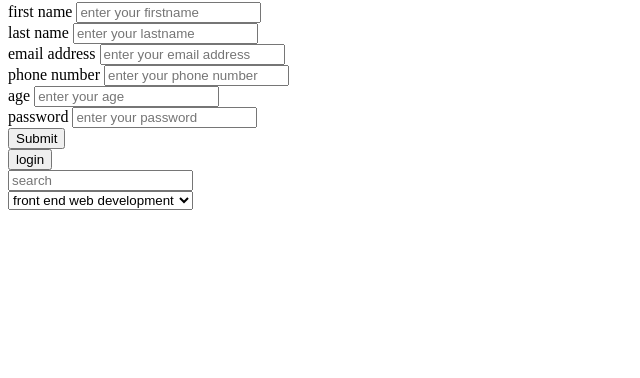
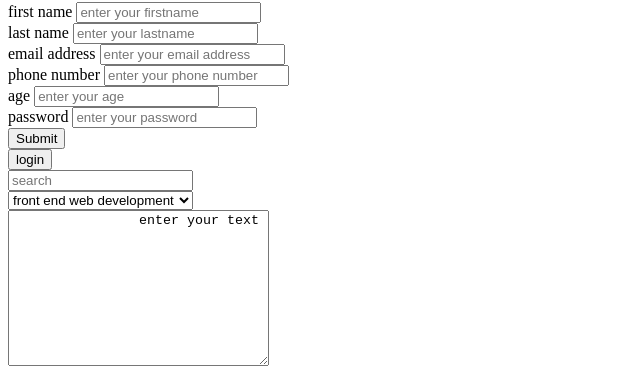
Before and after one commit to Minicoderop/my8thwebsite, a plain HTML site: page index.html in a window 1280 px wide. Shown: the part 1693-2071 px from the top of the page, without its empty margins (0-640 px from the left). Before the commit the page ends 1911 px from the top, so only its background shows below. Drawn offline with Linux system fonts and the light colour scheme.

Commit message:
text area added

```diff
--- a/index.html
+++ b/index.html
@@ -84,6 +84,10 @@
                 <option value="">database management</option>
                 <option value="">data science</option>
             </select>
+            <br>
+            <textarea name="" id="" cols="30" rows="10">
+                enter your text
+            </textarea>
 
 
 
```
